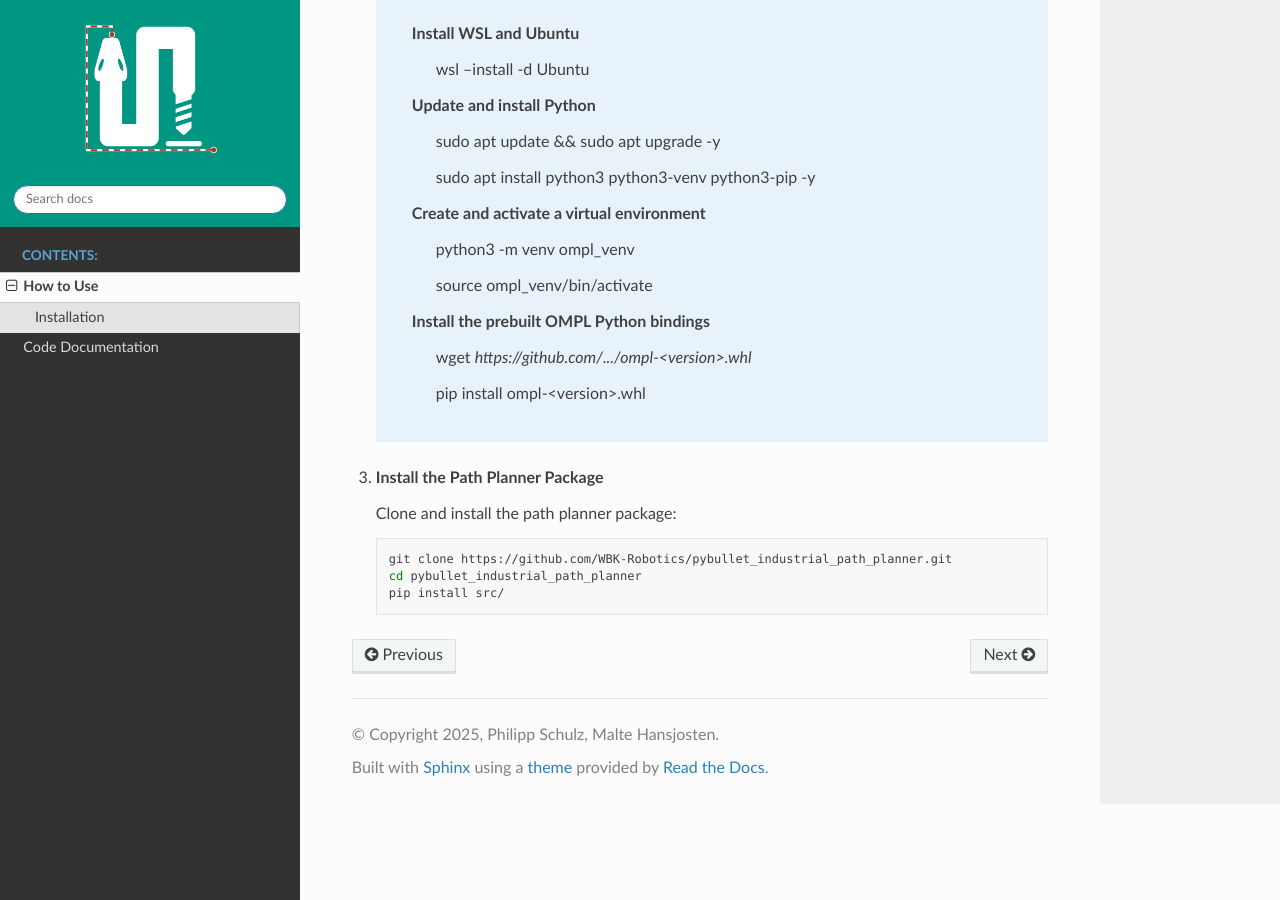
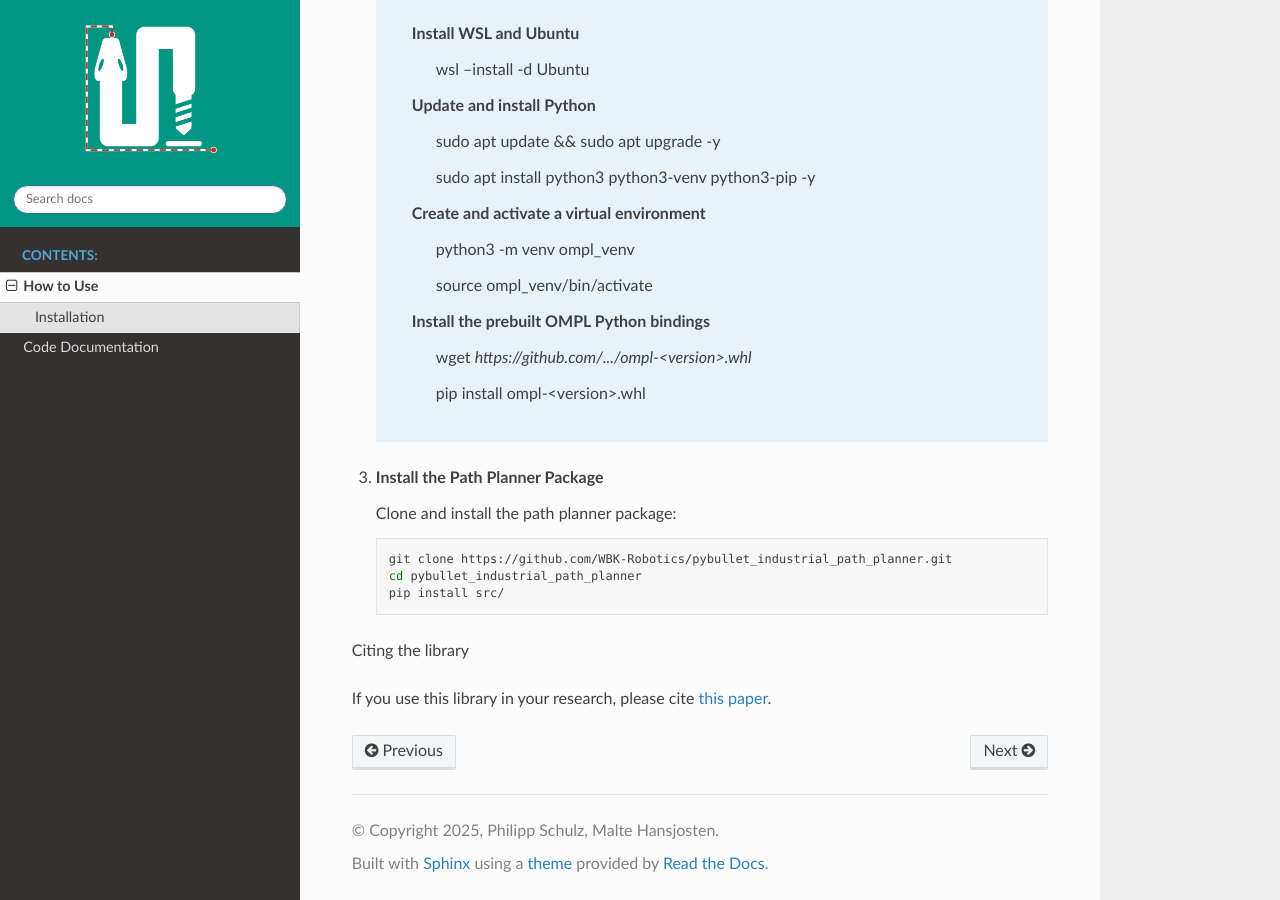
Before and after one commit to WBK-Robotics/pybullet_industrial_path_planner, a Sphinx documentation site: the page built from docs/source/how_to_use.rst, in a window 1280 px wide and 900 px high, scrolled down 659 px. Built offline with Sphinx 7.4.7 and the Read the Docs theme 3.1.0, drawn with Linux system fonts in a browser that asks for light colours.

Commit message:
Update how_to_use.rst
added link to paper

```diff
--- a/docs/source/how_to_use.rst
+++ b/docs/source/how_to_use.rst
@@ -51,3 +51,7 @@ Installation
       git clone https://github.com/WBK-Robotics/pybullet_industrial_path_planner.git
       cd pybullet_industrial_path_planner
       pip install src/
+
+Citing the library
+
+If you use this library in your research, please cite `this paper <https://doi.org/10.5445/IR/1000183537>`_.
```
